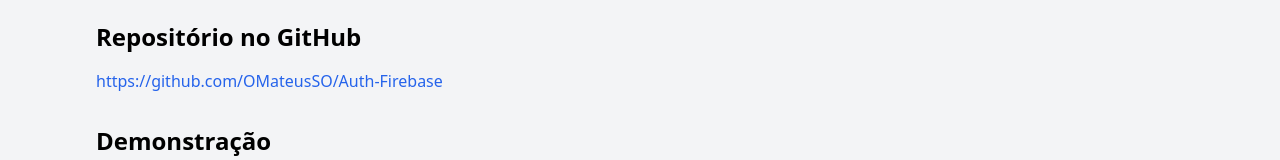
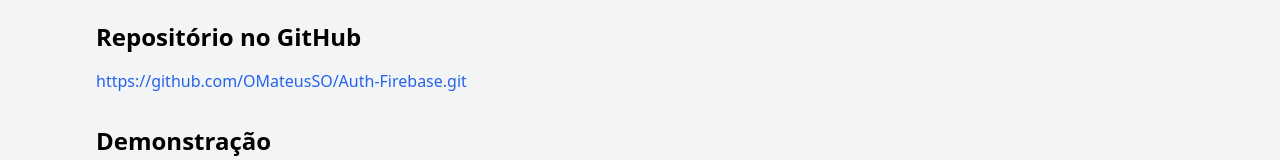
Before and after one commit to OMateusSO/Portifolio, a Nuxt app: page /projetos/Sistema_de_Login in a window 1280 px wide. Shown: the part 612-772 px from the top of the page. Built offline with nearby package versions, Linux system fonts and the light colour scheme.

Commit message:
link repositorio correction

```diff
--- a/pages/projetos/Sistema_de_Login.vue
+++ b/pages/projetos/Sistema_de_Login.vue
@@ -45,7 +45,7 @@
         <div class="">
           <a href="https://github.com/OMateusSO/SistemaLogin" target="_blank"
             class="text-blue-600 hover:text-blue-800 transition-colors">
-            https://github.com/OMateusSO/Auth-Firebase
+            https://github.com/OMateusSO/Auth-Firebase.git
           </a>
         </div>
       </div>
@@ -55,7 +55,7 @@
         <h2 class="text-2xl font-semibold dark:text-white mb-4">Demonstração</h2>
         <div class="flex justify-center">
           <div class="max-w-screen-md w-full">
-            <video src="/assets/videos/0109(2).mp4" class="w-full rounded-lg shadow-md" controls></video>
+            <video src="/assets/videos/0109.mp4" class="w-full rounded-lg shadow-md" controls></video>
           </div>
         </div>
       </div>
```
Also changed, not shown: 1 other file (tests, documents, lock files or other folders).
